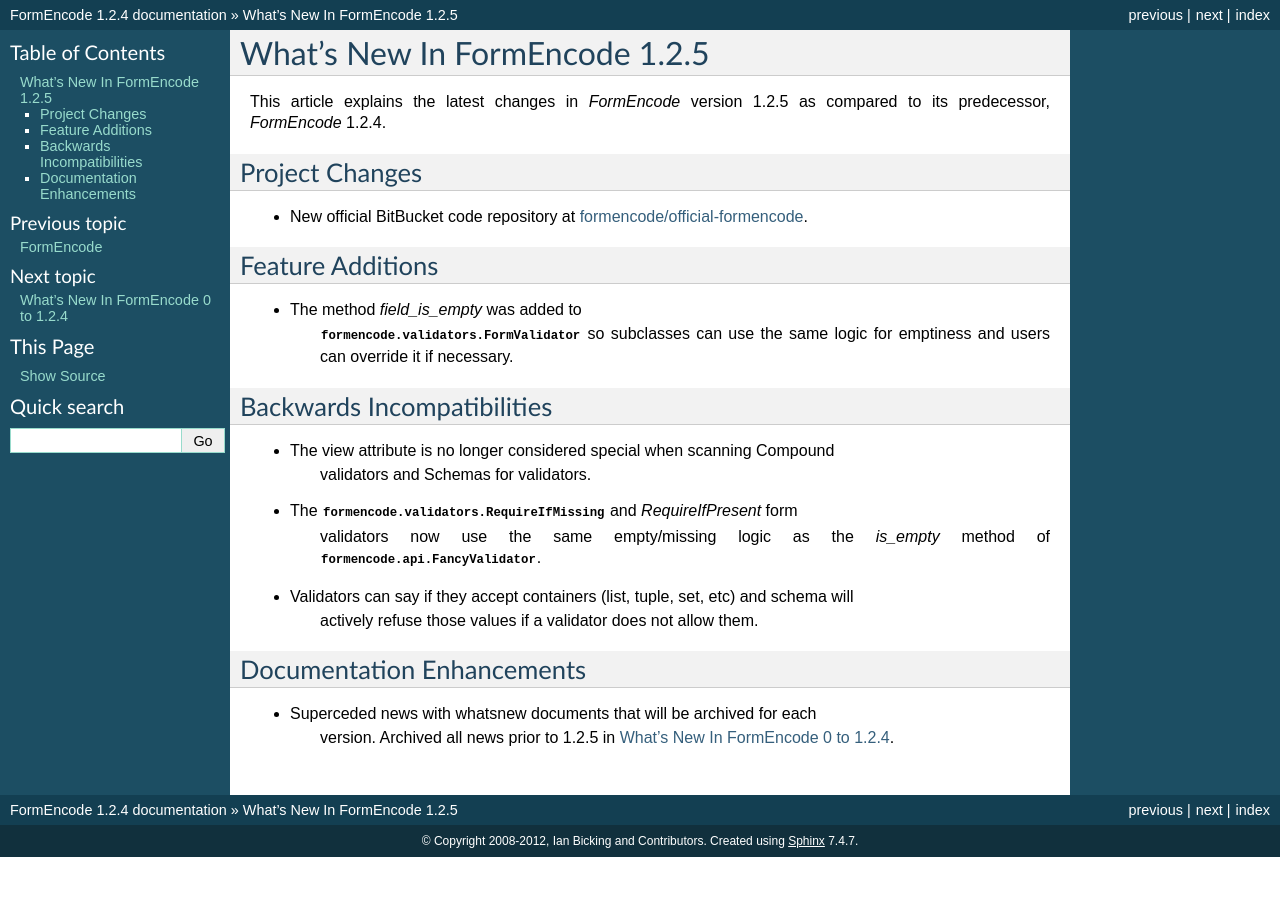
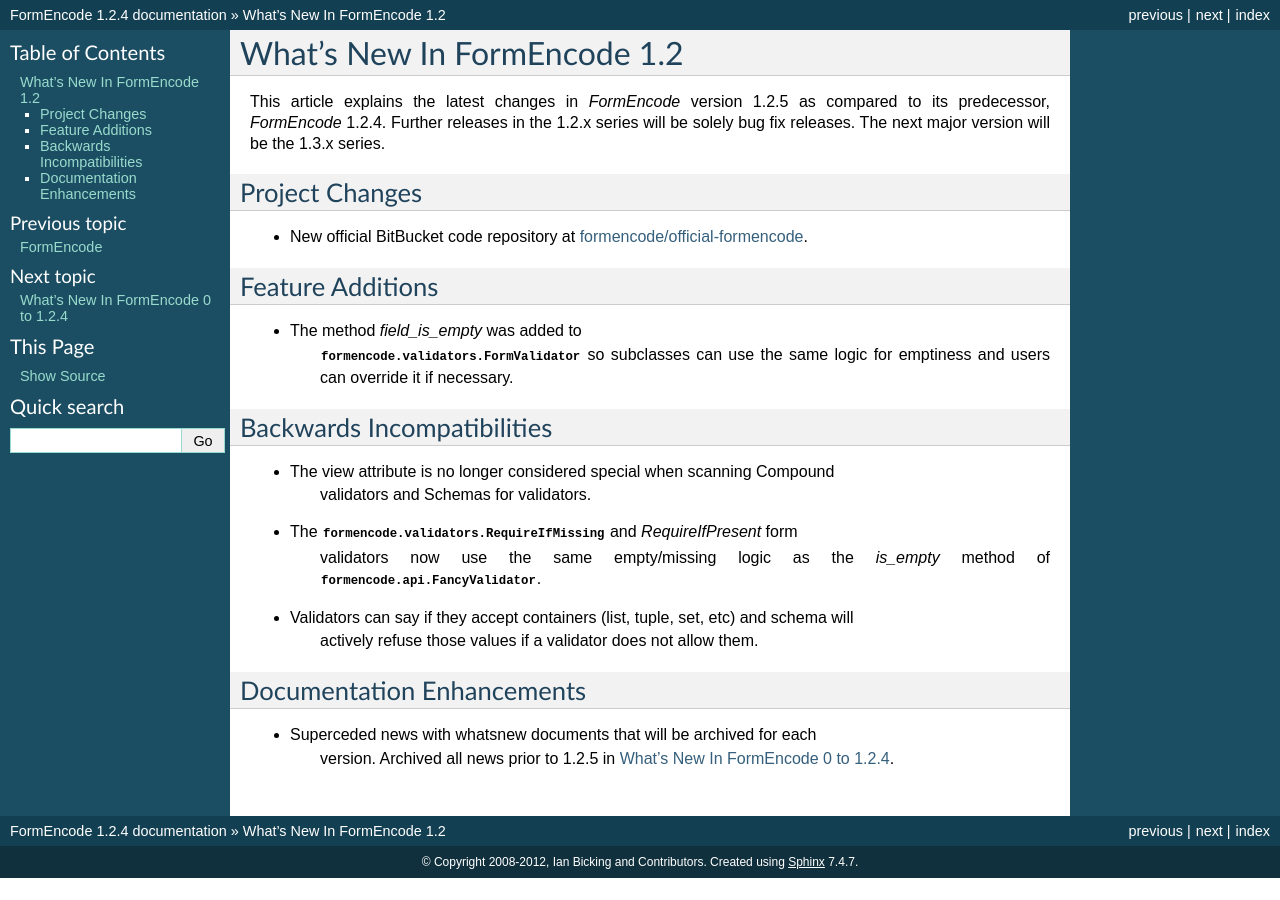
Before and after one commit to formencode/formencode, a Sphinx documentation site: the page built from docs/whatsnew-1.2.5.txt, in a window 1280 px wide. Built offline with Sphinx 7.4.7, drawn with Linux system fonts in a browser that asks for light colours; pages that are not in the unit, such as notebooks, are missing from menus.

Commit message:
Bump version number for bugfix release

```diff
--- a/docs/whatsnew-1.2.5.txt
+++ b/docs/whatsnew-1.2.5.txt
@@ -1,8 +1,8 @@
-What's New In FormEncode 1.2.5
-==============================
+What's New In FormEncode 1.2
+============================
 
 This article explains the latest changes in `FormEncode` version 1.2.5 as
-compared to its predecessor, `FormEncode` 1.2.4.
+compared to its predecessor, `FormEncode` 1.2.4. Further releases in the 1.2.x series will be solely bug fix releases. The next major version will be the 1.3.x series.
 
 Project Changes
 ---------------
--- a/setup.py
+++ b/setup.py
@@ -1,7 +1,7 @@
 import sys
 from setuptools import setup
 
-version = '1.2.5'
+version = '1.2.6'
 
 if not '2.3' <= sys.version < '3.0':
     raise ImportError('Python version not supported')
```
